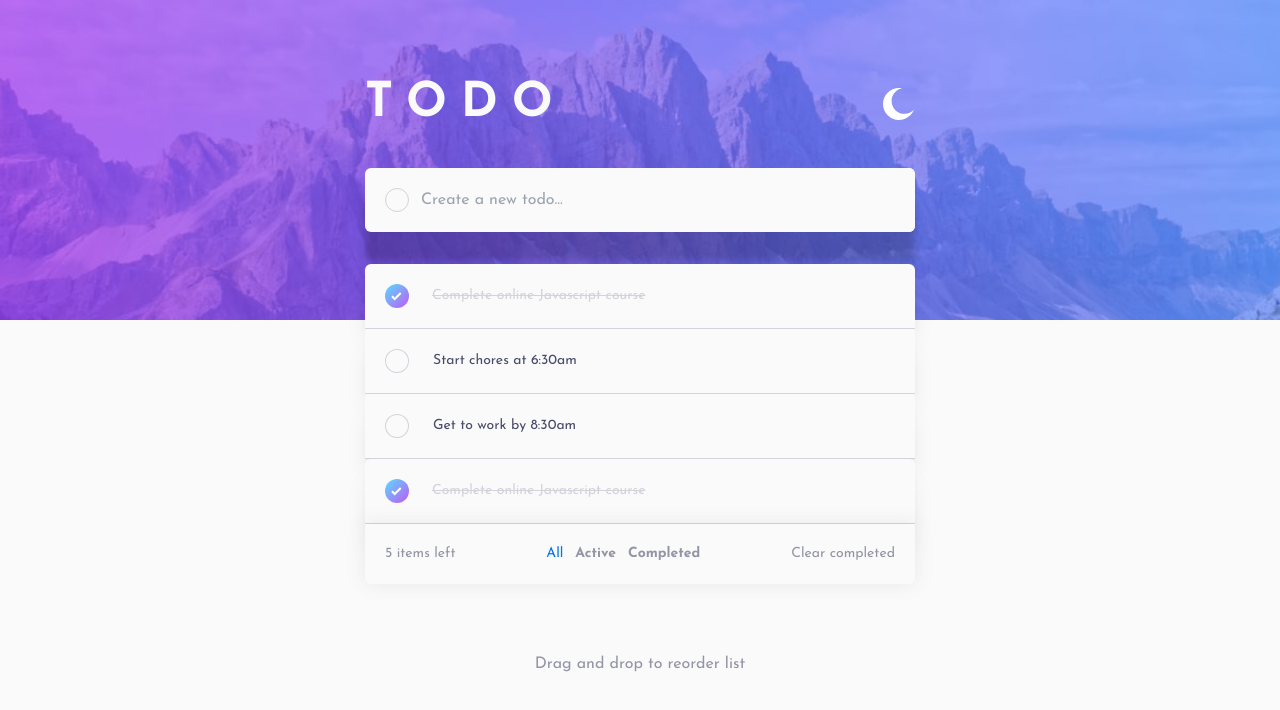
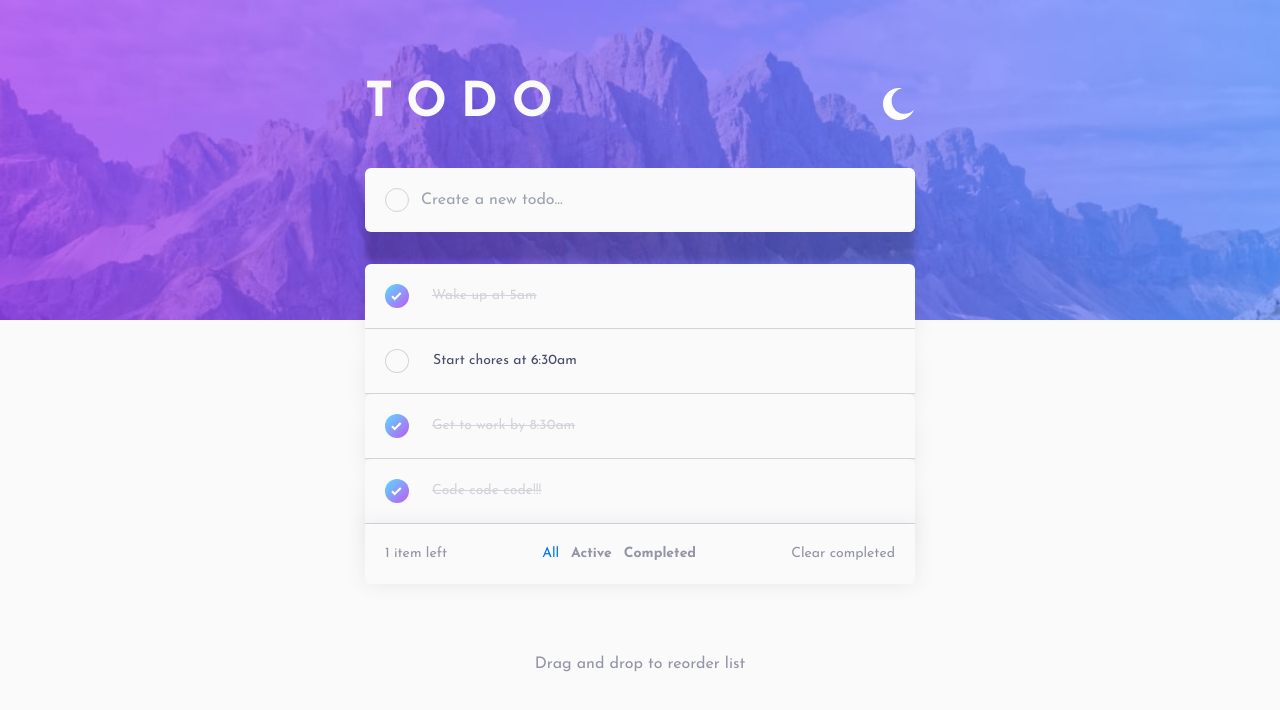
Before and after one commit to Mu-Solomon/todo-app, a Next.js app: page / in a window 1280 px wide. Shown: the top 710 px of the page. Built offline with nearby package versions, Linux system fonts and the light colour scheme.

Commit message:
Logic also done

```diff
--- a/src/components/homePage.jsx
+++ b/src/components/homePage.jsx
@@ -7,9 +7,71 @@ const HomePage = ({ theme, changeTheme }) => {
   const [todos, setTodos] = useState([
     { item: "Wake up at 5am", isCompleted: true },
     { item: "Start chores at 6:30am", isCompleted: false },
-    { item: "Get to work by 8:30am", isCompleted: false },
+    { item: "Get to work by 8:30am", isCompleted: true },
     { item: "Code code code!!!", isCompleted: true },
   ]);
+
+  const [input, setInput] = useState("");
+
+  const handleInput = (event) => {
+    setInput(event.target.value);
+  };
+
+  const handleKeyPress = (event) => {
+    if (event.key === "Enter") {
+      const updatedTodos = [{ item: input, isCompleted: false }, ...todos];
+      setTodos(updatedTodos);
+      setInput("");
+    }
+  };
+
+  const handleCompleted = (key) => {
+    const updatedTodos = [...todos];
+    updatedTodos[key].isCompleted = !updatedTodos[key].isCompleted;
+    setTodos(updatedTodos);
+  };
+
+  const deleteItem = (key) => {
+    const updatedTodos = [...todos];
+    updatedTodos.splice(key, 1);
+    setTodos(updatedTodos);
+  };
+
+  const itemsLeft = todos.filter((item) => !item.isCompleted).length;
+
+  const formattedItems = () => {
+    var text = "";
+    if (itemsLeft > 1) {
+      text = itemsLeft + " items left";
+    } else if (itemsLeft == 1) {
+      text = itemsLeft + " item left";
+    } else if (itemsLeft < 1) {
+      text = "All done!";
+    }
+    return text;
+  };
+
+  const clearCompleted = () => {
+    const updatedTodos = todos.filter((item) => !item.isCompleted);
+    setTodos(updatedTodos);
+  };
+
+  const [filter, setFilter] = useState("all");
+
+  const handleFilterChange = (newFilter) => {
+    setFilter(newFilter);
+  };
+
+
+  const filteredTodos = todos.filter((todo) => {
+    if (filter === "active") {
+      return !todo.isCompleted;
+    } else if (filter === "completed") {
+      return todo.isCompleted;
+    } else {
+      return true;
+    }
+  });
   return (
     <div
       id="container "
@@ -62,10 +124,13 @@ const HomePage = ({ theme, changeTheme }) => {
         <input
           type="text"
           name="todoItem"
+          value={input}
           placeholder="Create a new todo..."
           className={` ${
             theme == "dark" ? "bg-[#25273c] text-[#e4e5f1]" : "bg-[#fafafa]"
           } rounded-md py-3 sm:py-5 text-[#484b6a] w-full focus:border-transparent focus:outline-none`}
+          onChange={handleInput}
+          onKeyPress={handleKeyPress}
         />
       </div>
       <div className="sm:w-[550px] sm:mt-5">
@@ -75,7 +140,7 @@ const HomePage = ({ theme, changeTheme }) => {
           {/* uncompleted */}
           {/* First item */}
 
-          {todos.map((item, key) => (
+          {filteredTodos.map((item, key) => (
             <>
               {item.isCompleted ? (
                 <li className="group">
@@ -90,25 +155,29 @@ const HomePage = ({ theme, changeTheme }) => {
                       className={`w-6 h-6 border-2  ${
                         theme == "dark" ? "border-[#393a4c]" : "border-none"
                       } rounded-full ml-5  bg-gradient-to-br from-[#57ddff] to-[#c058f3] hover:cursor-pointer`}
+                      onClick={() => handleCompleted(key)}
                     ></span>
                     <Image
                       src="/images/icon-check.svg"
                       width={11}
                       height={11}
-                      className="absolute left-[50px] sm:left-[-30px] sm:relative"
+                      className="absolute left-[50px] sm:left-[-30px] sm:relative hover:cursor-pointer"
+                      onClick={() => handleCompleted(key)}
                     />
+
                     <p
                       className={`text-sm  ${
                         theme == "dark" ? "text-[#4d5066]" : "text-[#d2d3db]"
                       } line-through sm:ml-[-12px] hover:cursor-pointer`}
                     >
-                      Complete online Javascript course
+                      {item.item}
                     </p>
                     <Image
                       src="/images/icon-cross.svg"
                       width={15}
                       height={15}
-                      className="absolute sm:hidden right-10 sm:right-[-210px] sm:relative hover:cursor-pointer group-hover:block"
+                      className="absolute right-10 sm:hidden hover:cursor-pointer group-hover:block sm:relative sm:right-[-210px]"
+                      onClick={() => deleteItem(key)}
                     />
                   </div>
                 </li>
@@ -125,6 +194,7 @@ const HomePage = ({ theme, changeTheme }) => {
                     className={`gradient ml-5 flex h-6 w-6 items-center justify-center rounded-full ${
                       theme == "dark" ? "bg-[#393a4c]" : "bg-[#d2d3db]"
                     }  from-[#57ddff] to-[#c058f3] hover:bg-gradient-to-br`}
+                    onClick={() => handleCompleted(key)}
                   >
                     <span
                       className={`inner-gradient h-[22px] w-[22px] cursor-pointer rounded-full ${
@@ -144,6 +214,7 @@ const HomePage = ({ theme, changeTheme }) => {
                     width={15}
                     height={15}
                     className="absolute right-10 sm:hidden hover:cursor-pointer group-hover:block sm:relative sm:right-[-210px]"
+                    onClick={() => deleteItem(key)}
                   />
                 </li>
               )}
@@ -163,12 +234,13 @@ const HomePage = ({ theme, changeTheme }) => {
                   theme == "dark" ? "text-[#4d5066]" : "text-[#9394a5]"
                 }`}
               >
-                5 items left
+                {formattedItems()}
               </p>
               <p
                 className={`text-sm ${
                   theme == "dark" ? "text-[#4d5066]" : "text-[#9394a5]"
                 } hover:cursor-pointer`}
+                onClick={clearCompleted}
               >
                 Clear completed
               </p>
@@ -188,7 +260,7 @@ const HomePage = ({ theme, changeTheme }) => {
                 theme == "dark" ? "text-[#777a92]" : "text-[#9394a5]"
               } sm:block hidden`}
             >
-              5 items left
+              {formattedItems()}
             </p>
             <span className="flex sm:gap-3 gap-5">
               <p
@@ -197,6 +269,7 @@ const HomePage = ({ theme, changeTheme }) => {
                     ? "hover:text-[#cacde8]"
                     : "hover:text-[#393a4c]"
                 } hover:font-bold hover:cursor-pointer `}
+                onClick={() => handleFilterChange("all")}
               >
                 All
               </p>
@@ -206,6 +279,7 @@ const HomePage = ({ theme, changeTheme }) => {
                     ? "text-[#777a92] hover:text-[#cacde8] hover:font-bold"
                     : "text-[#9394a5] font-bold"
                 } hover:text-[#484b6a] hover:cursor-pointer`}
+                onClick={() => handleFilterChange("active")}
               >
                 Active
               </p>
@@ -215,6 +289,7 @@ const HomePage = ({ theme, changeTheme }) => {
                     ? "text-[#777a92] hover:text-[#cacde8] hover:font-bold"
                     : "text-[#9394a5] font-bold"
                 } hover:text-[#484b6a] hover:cursor-pointer`}
+                onClick={() => handleFilterChange("completed")}
               >
                 Completed
               </p>
@@ -226,6 +301,7 @@ const HomePage = ({ theme, changeTheme }) => {
                   ? "text-[#777a92] hover:text-[#cacde8]"
                   : "text-[#9394a5] hover:text-[#484b6a]"
               } sm:block hidden  hover:cursor-pointer`}
+              onClick={clearCompleted}
             >
               Clear completed
             </p>
```
